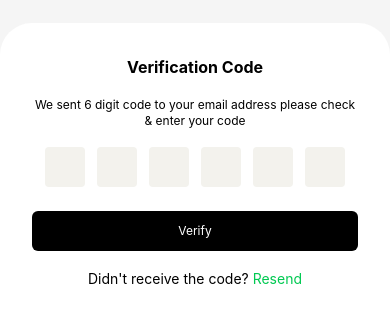
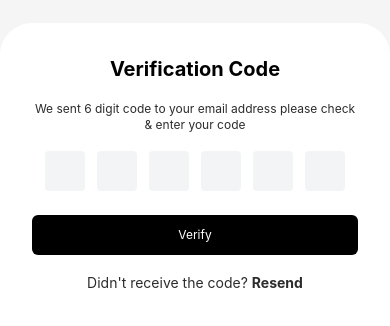
Before and after one commit to codthathing/Free-Chat, a React (Vite) app: page /otp-verification in a window 390 px wide. Shown: the part 146-472 px from the top of the page. Built offline with nearby package versions, Linux system fonts and the light colour scheme.

Commit message:
feat: added authentication using Yup and formik, and updated the colours of the pages

```diff
--- a/src/components/auth/AuthDivider.jsx
+++ b/src/components/auth/AuthDivider.jsx
@@ -1,17 +1,17 @@
 const AuthDivider = ({ text, array }) => {
   return (
     <>
-      <span className="text-xs md:text-base lg:text-xs text-nowrap text-gray-medium">{text}</span>
+      <span className="text-xs md:text-base lg:text-xs text-nowrap text-charcoal-black">{text}</span>
       <div className="flex gap-x-4">
         {array.map(({ id, icon }) => {
           return (
-            <div key={id} className="w-8 h-8 flex justify-center items-center rounded-md bg-gray-light">
+            <div key={id} className="w-8 h-8 flex justify-center items-center rounded-md bg-soft-lavender cursor-pointer">
               <img src={icon} alt={text} className="w-4 h-4 md:w-7 md:h-7 lg:w-6 lg:h-6" />
             </div>
           );
         })}
       </div>
-      <i className="border-b lg:border-b border-gray-light w-full"></i>
+      <i className="border-b lg:border-b border-soft-lavender w-full"></i>
     </>
   );
 };
--- a/src/components/auth/AuthForm.jsx
+++ b/src/components/auth/AuthForm.jsx
@@ -5,7 +5,7 @@ const AuthForm = ({ children, buttonText, onClick }) => {
     <Form className="flex flex-col gap-y-6 md:gap-y-10 lg:gap-y-8 w-full">
       <div className="flex flex-col gap-y-3 md:gap-y-4 lg:gap-y-3">{children}</div>
 
-      <input type="submit" value={buttonText} onClick={onClick} className="border-none outline-none bg-black text-white rounded-md md:rounded-xl lg:rounded-lg py-3 md:py-4 lg:py-3 text-xs md:text-xl lg:text-sm cursor-pointer" />
+      <input type="submit" value={buttonText} onClick={onClick} className="border-none outline-none bg-charcoal-black text-white rounded-md md:rounded-xl lg:rounded-lg py-3 md:py-4 lg:py-3 text-sm md:text-xl lg:text-sm cursor-pointer" />
     </Form>
   );
 };
--- a/src/components/auth/AuthHeadText.jsx
+++ b/src/components/auth/AuthHeadText.jsx
@@ -1,7 +1,7 @@
 const AuthHeadText = ({ head, text }) => {
   return (
     // <div className="flex flex-col gap-y-0.15px md:gap-y-0.5 lg:gap-y-1">
-    <h1 className="font-bold text-base md:text-2xl lg:text-lg">{head}</h1>
+    <h1 className="font-bold text-xl md:text-2xl lg:text-lg">{head}</h1>
     // {text && <p className="text-xs md:text-xl lg:text-sm text-gray-dark">{text}</p>}
     // </div>
   );
--- a/src/components/auth/AuthInput.jsx
+++ b/src/components/auth/AuthInput.jsx
@@ -1,18 +1,19 @@
 import { Eye, EyeOff } from "lucide-react";
 import { useState } from "react";
-import { Field } from "formik";
+import { ErrorMessage, Field } from "formik";
 
 const AuthInput = ({ type, name, placeholder, Icon }) => {
   const [showPassword, setShowPassword] = useState(false);
 
   return (
-    <>
-      <div className="py-1 px-3 md:px-4 rounded-md md:rounded-xl has-[input:focus]:border-black lg:rounded-lg bg-[#F8F8F8] border-b-4 border-gray-light flex items-center gap-x-1.5 lg:gap-y-1">
-        <Icon className={"w-5.5 h-5.5 shrink-0 border-r border-black pr-2"} />
-        <Field type={type === "password" ? (showPassword ? "text" : "password") : type} name={name} placeholder={placeholder} className="shadow-inset placeholder:text-[#C8C8C8] border-none outline-none bg-inherit py-2 px-1 md:py-3 lg:py-2 text-xs md:text-xl lg:text-sm w-full" />
+    <div className="flex flex-col gap-y-0.5">
+      <main className="py-1 px-3 md:px-4 rounded-md md:rounded-xl has-[input:focus]:border-charcoal-black lg:rounded-lg bg-[#F8F8F8] border-b-4 border-gray-light flex items-center gap-x-1.5 lg:gap-y-1">
+        <Icon className={"w-5.5 h-5.5 shrink-0 border-r border-soft-lavender text-charcoal-black pr-2"} />
+        <Field type={type === "password" ? (showPassword ? "text" : "password") : type} name={name} placeholder={placeholder} className="shadow-inset placeholder:text-charcoal-black bg-none text-charcoal-black border-none outline-none py-2 px-1 md:py-3 lg:py-2 text-xs md:text-xl lg:text-sm w-full" />
         {type === "password" && (showPassword ? <EyeOff onClick={() => setShowPassword(false)} className="w-3 md:w-8 lg:w-5 h-3 md:h-8 lg:h-5 cursor-pointer text-gray-medium" /> : <Eye onClick={() => setShowPassword(true)} className="w-3 md:w-8 lg:w-5 h-3 md:h-8 lg:h-5 cursor-pointer text-gray-medium" />)}
-      </div>
-    </>
+      </main>
+      <ErrorMessage name={name} component={"p"} className="text-[8px] text-red-500" />
+    </div>
   );
 };
 
--- a/src/pages/PasswordCodeVerificationPage.jsx
+++ b/src/pages/PasswordCodeVerificationPage.jsx
@@ -1,66 +1,117 @@
 import { useState, useEffect, useRef } from "react";
 import AuthHeadText from "../components/auth/AuthHeadText";
 import { useNavigate } from "react-router-dom";
+import * as Yup from "yup";
+import { Form, Formik } from "formik";
+
+
+const validationSchema = Yup.object().shape({
+  otp: Yup.string()
+    .required("Please enter the OTP code")
+    .length(6, "OTP must be 6 digits")
+    .matches(/^\d+$/, "OTP must contain only numbers"),
+});
 
 export default function PasswordCodeVerification() {
   const navigate = useNavigate();
-
+  const [otpDetails, setOtpDetails] = useState({ values: {}, errors: {} });
   const [confirmInput, setConfirmInput] = useState(Array(6).fill(""));
   const confirmRefs = useRef([]);
 
-  const handleConfirmInput = (e, index) => {
+  const handleConfirmInput = (e, index, setFieldValue, setFieldTouched) => {
     const value = e.target.value;
-    const newConfirmInput = [...confirmInput];
-    newConfirmInput[index] = value;
-    setConfirmInput(newConfirmInput);
 
-    if (value && index < confirmInput.length - 1) {
-      confirmRefs.current[index + 1].focus();
+    if (value.length <= 1 && /^\d*$/.test(value)) {
+      const newConfirmInput = [...confirmInput];
+      newConfirmInput[index] = value;
+      setConfirmInput(newConfirmInput);
+
+      const otpValue = newConfirmInput.join("");
+      setFieldValue("otp", otpValue);
+
+      setFieldTouched("otp", true);
+
+      if (value && index < confirmInput.length - 1) {
+        confirmRefs.current[index + 1].focus();
+      }
     }
   };
 
-  const handleKeyDown = (e, index) => {
-    if (e.key === "Backspace" && !confirmInput[index] && index > 0) {
-      confirmRefs.current[index - 1].focus();
+  const handleKeyDown = (e, index, setFieldValue) => {
+    if (e.key === "Backspace") {
+      const newConfirmInput = [...confirmInput];
+
+      if (!confirmInput[index] && index > 0) {
+        confirmRefs.current[index - 1].focus();
+      } else {
+        newConfirmInput[index] = "";
+        setConfirmInput(newConfirmInput);
+        setFieldValue("otp", newConfirmInput.join(""));
+      }
+    } else if (e.key === "ArrowLeft" && index > 0) {
+      confirmRefs.current[index - 1]?.focus();
+    } else if (e.key === "ArrowRight" && index < 5) {
+      confirmRefs.current[index + 1]?.focus();
     }
   };
 
-  const handleConfirmInputSubmit = (e) => {
+  const handlePaste = (e, setFieldValue, setFieldTouched) => {
     e.preventDefault();
-    const confirmCode = Number(confirmInput.join(""));
+    const pastedData = e.clipboardData.getData("text").slice(0, 6);
+
+    if (/^\d+$/.test(pastedData)) {
+      const newInput = pastedData.split("").concat(Array(6 - pastedData.length).fill(""));
+      setConfirmInput(newInput);
+      setFieldValue("otp", pastedData);
+      setFieldTouched("otp", true);
+
+      const nextIndex = Math.min(pastedData.length, 5);
+      confirmRefs.current[nextIndex]?.focus();
+    }
   };
 
   useEffect(() => {
-    confirmRefs.current[0].focus();
+    confirmRefs.current[0]?.focus();
   }, []);
 
   return (
     <>
       <AuthHeadText head={"Verification Code"} />
-      <p className="text-xs text-center">We sent 6 digit code to your email address please check & enter your code</p>
-      <form className="flex flex-col gap-y-6 md:gap-y-10 lg:gap-y-8 w-full">
-        <div className="flex justify-center items-center gap-x-3">
-          {confirmInput.map((value, index) => (
-            <input key={index} type="number" value={value} onInput={(e) => (e.target.value = e.target.value.slice(0, 1))} onChange={(e) => handleConfirmInput(e, index)} onKeyDown={(e) => handleKeyDown(e, index)} ref={(el) => (confirmRefs.current[index] = el)} className="text-center bg-[#F3F2ED] rounded-sm outline-none border-none [&::-webkit-inner-spin-button]:appearance-none [&::-webkit-inner-spin-button]:m-0 w-10 h-10 text-xs md:w-14 md:h-14 lg:w-12 lg:h-12 md:text-base" maxLength={1} />
-          ))}
-        </div>
+      <p className="text-xs text-center text-charcoal-black">We sent 6 digit code to your email address please check & enter your code</p>
+      <Formik
+        initialValues={{ otp: "" }}
+        onSubmit={(values, { setSubmitting, resetForm }) => {
+          setOtpDetails((prevState) => ({ ...prevState, values: values }));
+          navigate("/reset-password");
+          setSubmitting(false);
+          resetForm();
+        }}
+        validationSchema={validationSchema}
+        enableReinitialize={false}
+        validateOnChange={false}
+        validateOnBlur={false}
+        validateOnMount={false}
+      >
+        {({ setFieldValue, setFieldTouched, errors, touched }) => {
+          useEffect(() => {
+            if (Object.keys(errors).length) setOtpDetails((prevState) => ({ ...prevState, errors: errors }));
+          }, [errors]);
 
-        <input
-          type="submit"
-          value={"Verify"}
-          onClick={(e) => {
-            e.preventDefault();
-            navigate("/reset-password");
-          }}
-          className="border-none outline-none bg-black text-white rounded-md md:rounded-xl lg:rounded-lg py-3 md:py-4 lg:py-3 text-xs md:text-xl lg:text-sm cursor-pointer"
-        />
-      </form>
-      <p className="text-sm">
-        Didn't receive the code?{" "}
-        <span className="text-green-500 cursor-pointer" onClick={() => navigate("/sign-in")}>
-          Resend
-        </span>
-      </p>
+          return (
+            <Form className="flex flex-col gap-y-6 md:gap-y-10 lg:gap-y-8 w-full">
+              <div className="flex flex-col w-full gap-y-0.5">
+                <main className="flex justify-center items-center gap-x-3">
+                  {confirmInput.map((value, index) => <input key={index} name={`otp-${index}`} type="text" inputMode="numeric" pattern="\d*" value={value} onInput={(e) => (e.target.value = e.target.value.slice(0, 1))} onChange={(e) => handleConfirmInput(e, index, setFieldValue, setFieldTouched)} onKeyDown={(e) => handleKeyDown(e, index, setFieldValue)} onPaste={(e) => handlePaste(e, setFieldValue, setFieldTouched)} ref={(el) => el && (confirmRefs.current[index] = el)} className="text-center bg-light-gray text-sm rounded-sm outline-none border-none [&::-webkit-inner-spin-button]:appearance-none [&::-webkit-inner-spin-button]:m-0 w-10 h-10 md:w-14 md:h-14 lg:w-12 lg:h-12 md:text-base" maxLength={1} autoComplete="off" /> )}
+                </main>
+                {errors.otp && touched.otp && <p className="text-xs text-red-500 self-center">{errors.otp}</p>}
+              </div>
+
+              <input type="submit" value={"Verify"} className="border-none outline-none bg-black text-white rounded-md md:rounded-xl lg:rounded-lg py-3 md:py-4 lg:py-3 text-xs md:text-xl lg:text-sm cursor-pointer" />
+            </Form>
+          );
+        }}
+      </Formik>
+      <p className="text-sm text-charcoal-black">Didn't receive the code? <span className="font-bold cursor-pointer" onClick={() => navigate("/sign-in")}>Resend</span></p>
     </>
   );
 }
--- a/src/pages/PasswordResetPage.jsx
+++ b/src/pages/PasswordResetPage.jsx
@@ -10,10 +10,12 @@ import { useNavigate } from "react-router-dom";
 
 const validationSchema = Yup.object({
   auth: Yup.object().shape({
-    password: Yup.string().required("Kindly input your preferred password").min(8, "Kindly enter at least 8 characters"),
-    confirmPassword: Yup.string()
-      .required("Kindly confirm your password")
-      .oneOf([Yup.ref("password")], "Passwords must match"),
+    password: Yup.string().required("Kindly enter a new password.").min(8, "Password must be at least 8 characters."),
+    confirmPassword: Yup.string().when("password", {
+      is: (val) => val && val.length > 0,
+      then: (schema) => schema.required("Kindly confirm your new password.").oneOf([Yup.ref("password")], "Passwords must match."),
+      otherwise: (schema) => schema.notRequired(),
+    })
   }),
 });
 
@@ -24,7 +26,7 @@ export default function PasswordResetPage() {
   return (
     <>
       <AuthHeadText head={"Reset Password"} />
-      <p className="text-xs text-center">At least 8 characters with uppercase and lowercase letters</p>
+      <p className="text-xs text-center text-charcoal-black">At least 8 characters with uppercase and lowercase letters</p>
       <Formik
         initialValues={{
           auth: {
@@ -34,6 +36,7 @@ export default function PasswordResetPage() {
         }}
         onSubmit={(values, { setSubmitting, resetForm }) => {
           setResetDetails((prevState) => ({ ...prevState, values: values }));
+          navigate("/sign-in");
           setSubmitting(false);
           resetForm();
         }}
@@ -49,7 +52,7 @@ export default function PasswordResetPage() {
           }, [formik.errors]);
 
           return (
-            <AuthForm buttonText={"Reset Password"} onClick={() => navigate("/sign-in")}>
+            <AuthForm buttonText={"Reset Password"}>
               <AuthInput Icon={Lock} placeholder={"Enter New Password"} type={"password"} name={"auth.password"} />
               <AuthInput Icon={Lock} placeholder={"Enter Confirm Password"} type={"password"} name={"auth.confirmPassword"} />
             </AuthForm>
--- a/src/pages/SignUpPage.jsx
+++ b/src/pages/SignUpPage.jsx
@@ -16,13 +16,15 @@ const optArray = [
 ];
 
 const validationSchema = Yup.object({
-  name: Yup.string().required("Kindly input your name"),
-  email: Yup.string().email("Kindly enter the correct email format").required("Kindly input your email"),
+  name: Yup.string().required("Kindly enter your name."),
+  email: Yup.string().email("Kindly enter correct email format.").required("Kindly enter your email."),
   auth: Yup.object().shape({
-    password: Yup.string().required("Kindly input your preferred password").min(8, "Kindly enter at least 8 characters"),
-    confirmPassword: Yup.string()
-      .required("Kindly confirm your password")
-      .oneOf([Yup.ref("password"), null], "Password must match"),
+    password: Yup.string().required("Kindly enter a password.").min(8, "Password must be at least 8 characters."),
+    confirmPassword: Yup.string().when("password", {
+      is: (val) => val && val.length > 0,
+      then: (schema) => schema.required("Kindly confirm your password.").oneOf([Yup.ref("password")], "Passwords must match."),
+      otherwise: (schema) => schema.notRequired(),
+    }),
   }),
 });
 
@@ -66,19 +68,16 @@ const SignUpPage = () => {
               <AuthInput Icon={Lock} type={"password"} placeholder={"Confirm Password"} name={"auth.confirmPassword"} />
               <div className="flex gap-x-2 items-center">
                 <input type="checkbox" name="remember" className="w-3 h-3 accent-black" />
-                <span className="text-xs md:text-xl lg:text-sm">I agree to the <span className="text-green-500">Terms & Condition</span> and <span className="text-green-500">Privacy Policy</span></span>
+                <span className="text-xs md:text-xl lg:text-sm text-charcoal-black">
+                  I agree to the <span className="font-bold cursor-pointer">Terms & Condition</span> and <span className="font-bold cursor-pointer">Privacy Policy</span>
+                </span>
               </div>
             </AuthForm>
           );
         }}
       </Formik>
       <AuthDivider text={"Or sign up with"} array={optArray} />
-      <p className="text-sm">
-        Already have an account?{" "}
-        <span className="text-green-500 cursor-pointer" onClick={() => navigate("/sign-in")}>
-          Sign In
-        </span>
-      </p>
+      <p className="text-sm text-charcoal-black">Already have an account? <span className="font-bold cursor-pointer" onClick={() => navigate("/sign-in")}>Sign In</span></p>
     </>
   );
 };
```
Also changed, not shown: src/index.css (+11 -1 lines), src/pages/PasswordPage.jsx (+4 -3 lines), src/pages/SigInPage.jsx (+7 -11 lines).
